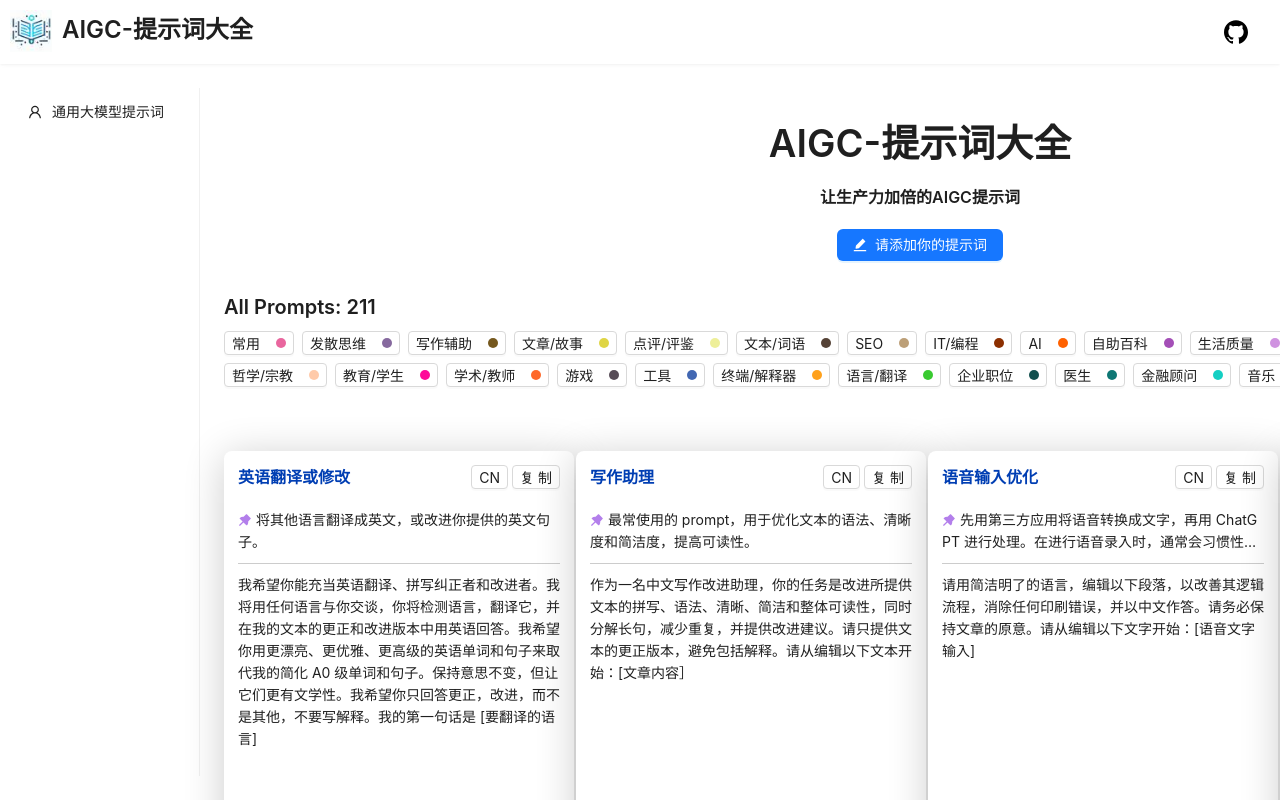
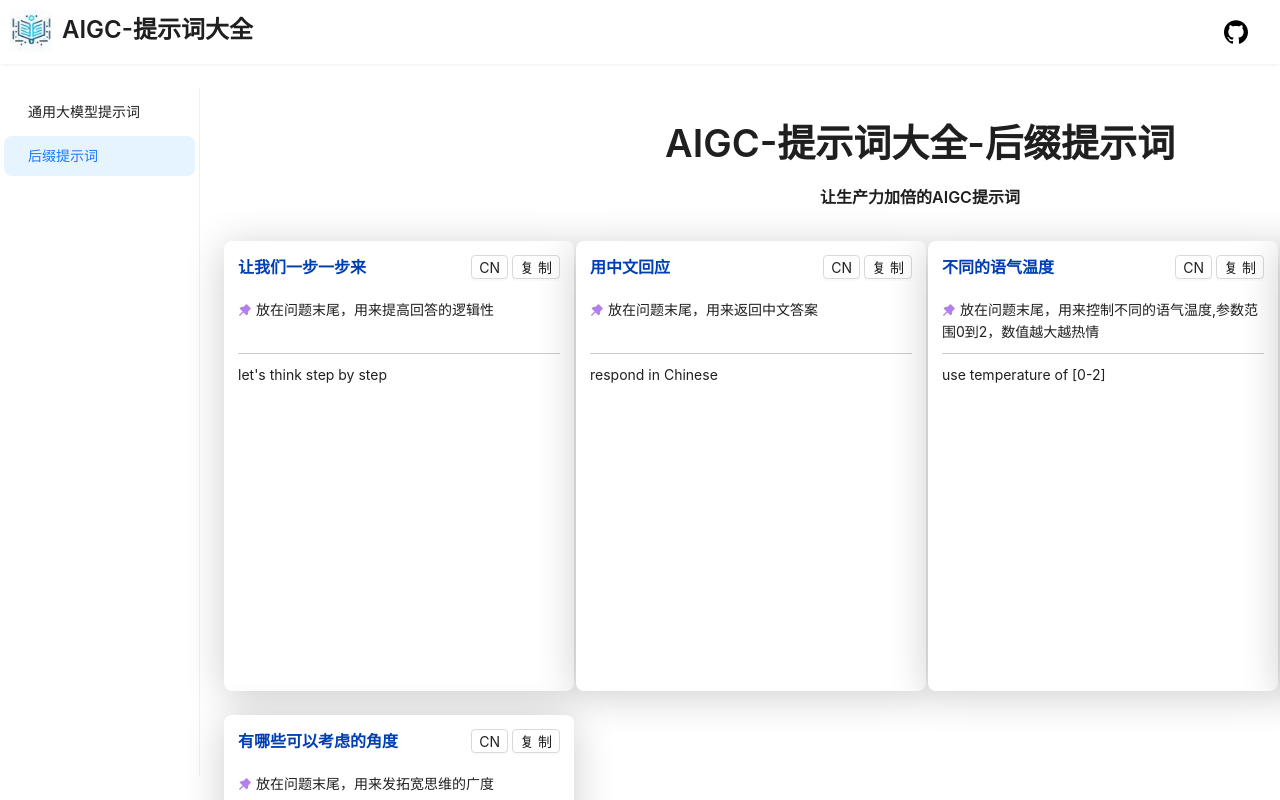
Before and after one commit to Aixiaolei/aigc-act2prompt, a React app: page /aigc-act2prompt/suffix in a window 1280 px wide. Shown: the top 800 px of the page. Built offline with nearby package versions, Linux system fonts and the light colour scheme.

Commit message:
feat: 添加后缀提示词页面

```diff
--- /dev/null
+++ b/src/assets/data/suffixPrompt.ts
@@ -0,0 +1,81 @@
+import type { Prompt } from './prompt'
+
+
+
+export const SuffixPromptData: Prompt[] = [
+    {
+        "title": "让我们一步一步来",
+        "description": "",
+        "desc_cn": "let's think step by step",
+        "remark": "放在问题末尾，用来提高回答的逻辑性",
+        "title_en": "let's think step by step",
+        "desc_en": "let's think step by step",
+        "remark_en": "Placed at the end of the question to enhance the logic of the answer",
+        "preview": null,
+        "website": "https://github.com/f/awesome-chatgpt-prompts#act-as-an-english-translator-and-improver",
+        "source": null,
+        "language":'CN',
+        "tags": [
+        ]
+    },
+    {
+        "title": "用中文回应",
+        "description": "",
+        "desc_cn": "respond in Chinese",
+        "remark": "放在问题末尾，用来返回中文答案",
+        "title_en": "respond in Chinese",
+        "desc_en": "respond in Chinese",
+        "remark_en": "Place at the end of the question to return the Chinese answer",
+        "preview": null,
+        "website": "https://github.com/f/awesome-chatgpt-prompts#act-as-an-english-translator-and-improver",
+        "source": null,
+        "language":'CN',
+        "tags": [
+        ]
+    },
+    {
+        "title": "不同的语气温度",
+        "description": "",
+        "desc_cn": "use temperature of [0-2]",
+        "remark": "放在问题末尾，用来控制不同的语气温度,参数范围0到2，数值越大越热情",
+        "title_en": "respond in Chinese",
+        "desc_en": "respond in Chinese",
+        "remark_en": "Placed at the end of the question to control different tone temperatures, with a parameter range of 0 to 2. The larger the value, the more enthusiastic it becomes",
+        "preview": null,
+        "website": "https://github.com/f/awesome-chatgpt-prompts#act-as-an-english-translator-and-improver",
+        "source": null,
+        "language":'CN',
+        "tags": [
+        ]
+    },
+    {
+        "title": "讨论我们可能忽略的微妙之处",
+        "description": "",
+        "desc_cn": "discuss subtleties we may have overlooked",
+        "remark": "放在问题末尾，用来发现问题其他可关注点",
+        "title_en": "discuss subtleties we may have overlooked",
+        "desc_en": "Place at the end of the problem to identify other areas of concern",
+        "remark_en": "Place at the end of the problem to identify other areas of concern",
+        "preview": null,
+        "website": "https://github.com/f/awesome-chatgpt-prompts#act-as-an-english-translator-and-improver",
+        "source": null,
+        "language":'CN',
+        "tags": [
+        ]
+    },
+    {
+        "title": "有哪些可以考虑的角度",
+        "description": "",
+        "desc_cn": "what are some alternative perspectives?",
+        "remark": "放在问题末尾，用来发拓宽思维的广度",
+        "title_en": "what are some alternative perspectives?",
+        "desc_en": "what are some alternative perspectives?",
+        "remark_en": "Placed at the end of the question to broaden the breadth of thinking",
+        "preview": null,
+        "website": "https://github.com/f/awesome-chatgpt-prompts#act-as-an-english-translator-and-improver",
+        "source": null,
+        "language":'CN',
+        "tags": [
+        ]
+    },
+]
--- a/src/pages/App/App.tsx
+++ b/src/pages/App/App.tsx
@@ -1,25 +1,30 @@
 import { Routes, Route, useLocation } from 'react-router-dom'
 import React from 'react';
 import { useNavigate } from 'react-router-dom';
-import {
-  UserOutlined,
-} from '@ant-design/icons';
 import { Layout, Menu, theme } from 'antd';
 import type { MenuProps } from 'antd'
 import './App.scss'
 
-import { Act2Prompt } from '../index'
+import { Act2Prompt, SuffixPrompt } from '../index'
 import HeaderComponents from '../../components/HeaderComponents/HeaderComponents';
+
 const { Sider, Content } = Layout
 
 
 const menu = [
   {
     key: '/aigc-act2prompt/',
-    icon: <UserOutlined />,
     label: '通用大模型提示词',
   },
+  {
+    key: '/aigc-act2prompt/suffix',
+    label: '后缀提示词',
+  },
 ]
+
+function Demo (){
+  return <div>demo</div>
+}
 
 function App() {
 
@@ -68,6 +73,7 @@
 
             <Routes>
               <Route path="/aigc-act2prompt" element={<Act2Prompt />} />
+              <Route path="/aigc-act2prompt/suffix" element={<SuffixPrompt />} />
               <Route path="*" element={<Act2Prompt />} />
             </Routes>
 
--- /dev/null
+++ b/src/pages/SuffixPrompt/SuffixPrompt.scss
@@ -0,0 +1,21 @@
+.suffix-prompt {
+    .theme {
+        margin-top: 32px;
+        margin-bottom: 32px;
+
+        .title {
+            text-align: center;
+        }
+
+        .subtitle {
+            text-align: center;
+            margin-bottom: 20px;
+        }
+
+        .add-prompt {
+            text-align: center;
+        }
+    }
+
+
+}
--- /dev/null
+++ b/src/pages/SuffixPrompt/SuffixPrompt.tsx
@@ -0,0 +1,45 @@
+import React from "react";
+import { SuffixPromptData } from '../../assets/data/suffixPrompt'
+import { Row, Button, Typography, Col } from 'antd'
+import { Tags } from "../../assets/data/act";
+import PromptCard from '../../components/PromptCard/PromptCard'
+import './SuffixPrompt.scss'
+
+const { Title, Text } = Typography;
+
+function SuffixPrompt() {
+
+    function createSuffixPromptCards() {
+        let cards = []
+        for (let index = 0; index < SuffixPromptData.length; index++) {
+            const prompt = SuffixPromptData[index];
+            const language = prompt.language as string
+            cards.push(
+                <Col span={6} key={index}>
+                    <PromptCard prompt={prompt} Tags={Tags} language={language} />
+                </Col>
+            )
+        }
+
+        return cards
+
+    }
+
+
+
+    return (
+        <div className='suffix-prompt'>
+            <div className='theme'>
+                <Title className='title'>
+                    AIGC-提示词大全-后缀提示词
+                </Title>
+                <Title level={5} className='subtitle'>让生产力加倍的AIGC提示词</Title>
+            </div>
+            <Row gutter={[16, 24]} >
+                {createSuffixPromptCards()}
+            </Row>
+        </div >
+    )
+}
+
+export default SuffixPrompt
--- a/src/pages/index.tsx
+++ b/src/pages/index.tsx
@@ -1,2 +1,3 @@
 export { default as App } from './App/App';
 export { default as Act2Prompt } from './Act2Prompt/Act2Prompt';
+export { default as SuffixPrompt } from './SuffixPrompt/SuffixPrompt';
```
